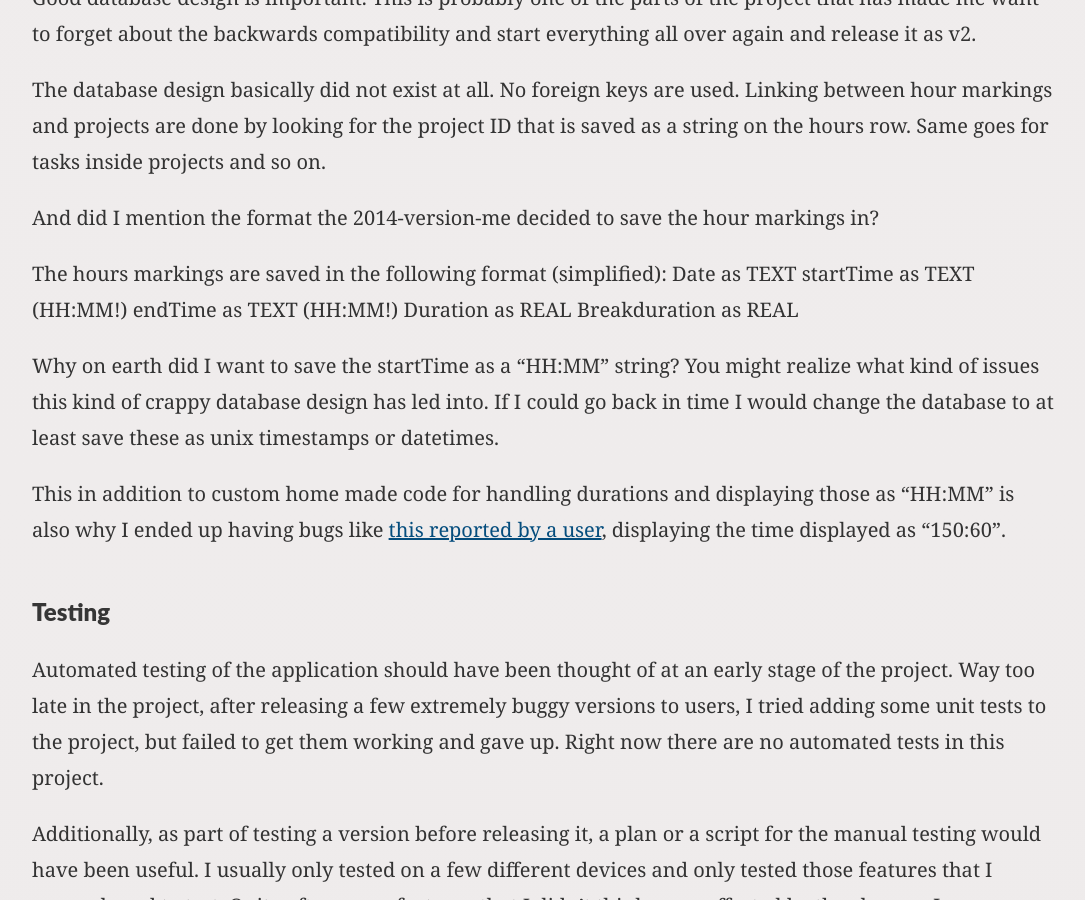
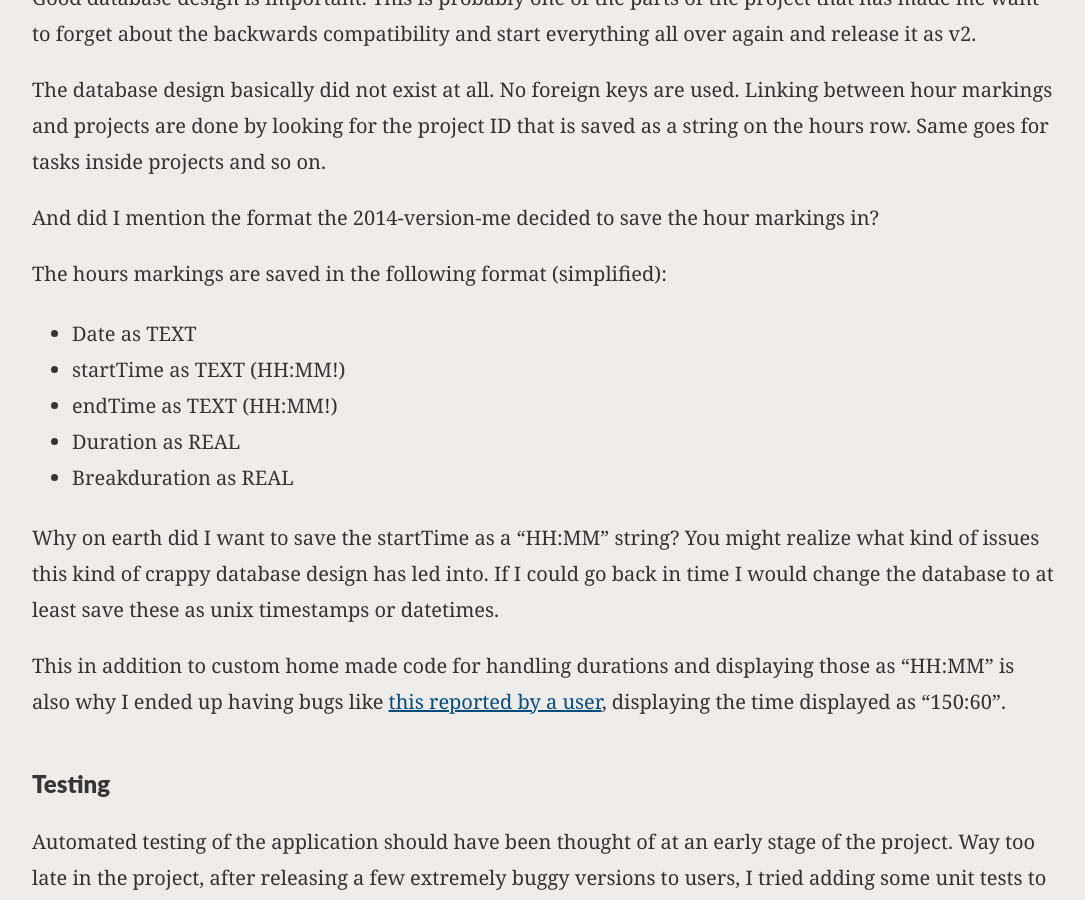
Before and after one commit to olpeh/olpeh.github.io, a Jekyll site: the page built from _posts/2021-03-23-learn-from-your-mistakes.md, in a window 1280 px wide and 900 px high, scrolled down 4649 px. Shown: the whole window, without its empty margins (96-1181 px from the left). Built offline with Jekyll 4.4.1, drawn with Linux system fonts in a browser that asks for light colours.

Commit message:
Fix list formatting that got lost

```diff
--- a/_posts/2021-03-23-learn-from-your-mistakes.md
+++ b/_posts/2021-03-23-learn-from-your-mistakes.md
@@ -62,11 +62,12 @@ The database design basically did not exist at all. No foreign keys are used. Li
 And did I mention the format the 2014-version-me decided to save the hour markings in?
 
 The hours markings are saved in the following format (simplified):
-Date as TEXT
-startTime as TEXT (HH:MM!)
-endTime as TEXT (HH:MM!)
-Duration as REAL
-Breakduration as REAL
+
+- Date as TEXT
+- startTime as TEXT (HH:MM!)
+- endTime as TEXT (HH:MM!)
+- Duration as REAL
+- Breakduration as REAL
 
 Why on earth did I want to save the startTime as a “HH:MM” string? You might realize what kind of issues this kind of crappy database design has led into. If I could go back in time I would change the database to at least save these as unix timestamps or datetimes.
 
```
